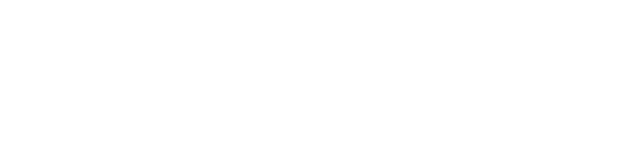
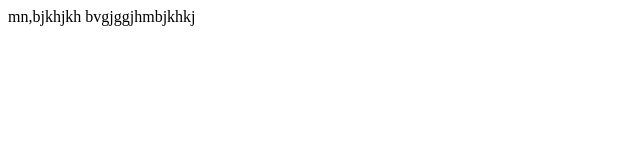
Before and after one commit to artistemanage-pixel/test-case, a plain HTML site: page index.html in a window 1280 px wide. Shown: the whole page, without its empty margins (0-640 px from the left). Drawn offline with Linux system fonts and the light colour scheme.

```diff
--- a/index.html
+++ b/index.html
@@ -6,6 +6,6 @@
     <title>Test Page</title>
 </head>
 <body>
-
+    mn,bjkhjkh  bvgjggjhmbjkhkj
 </body>
 </html>
```
